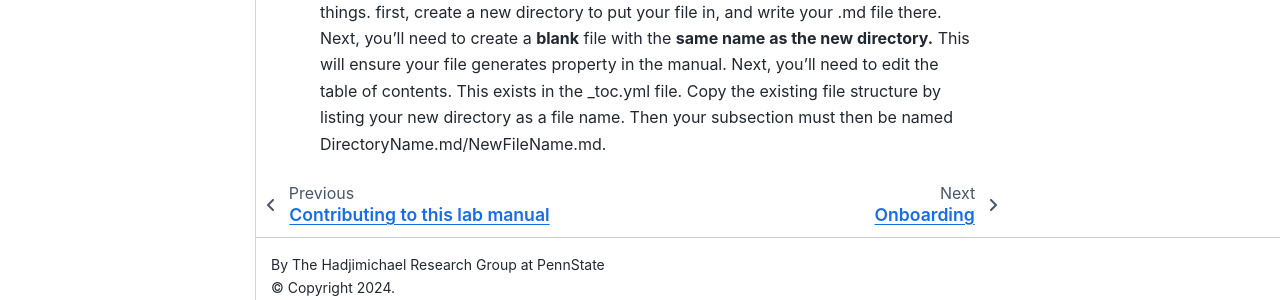
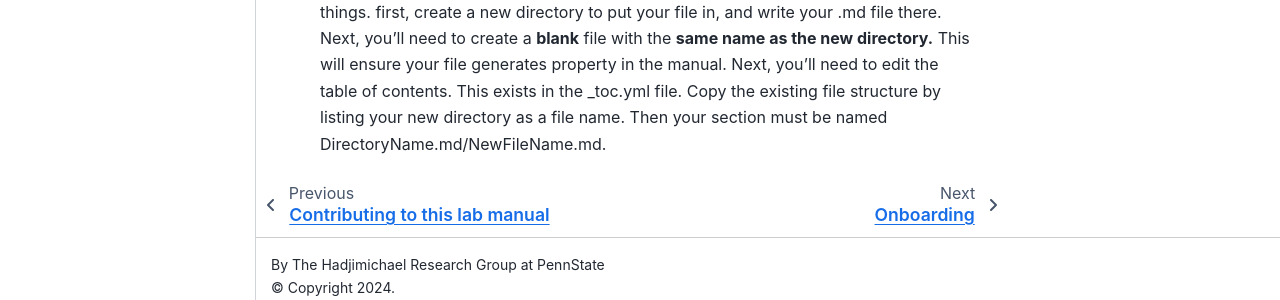
Before and after one commit to HadjimichaelResearchGroup/HadjimichaelResearchGroup.github.io, a Jupyter Book: the page built from docs/Contributing/Instructions.md, in a window 1280 px wide and 900 px high, scrolled down 992 px. Shown: the part 585-885 px from the top of the window. Built offline with Jupyter Book 1.0.4 settings and Sphinx 7.4.7 and the Sphinx Book theme 1.1.4, drawn with Linux system fonts in a browser that asks for light colours.

Commit message:
Update Instructions.md

```diff
--- a/docs/Contributing/Instructions.md
+++ b/docs/Contributing/Instructions.md
@@ -20,4 +20,4 @@ generator built around Markdown and Jupyter Notebooks.
 - We use GitHub Actions to automatically rebuild the Jupyter Book and redeploy the updated website to GitHub Pages each time a new commit is pushed to the main branch of the remote GitHub repo. The GitHub Action script is found at ``.github/workflows/deploy-book.yml``, along with several other scripts it deploys in the same directory.
 - **If your changes involved Jupyter Notebooks, you must include ``[ipynb]`` in the commit message**. This will trigger additional actions within the GitHub Action deployment script to install Python and R packages on the remote machine and rerun all Jupyter Notebooks. If you don't include ``[ipynb]`` in the commit message, the changes to any Jupyter Notebook-based pages will not be registered. This does not apply to Markdown-based pages, which should always be updated automatically regardless of commit message.
 - After pushing your change, **verify that the [GitHub Action](https://github.com/HadjimichaelResearchGroup/HadjimichaelResearchGroup.github.io/actions) completes with no errors,** and then **verify that your changes look correct and didn't break anything else on the [lab manual website](https://HadjimichaelResearchGroup.github.io/intro.html)**. If you refresh the website and don't see your new changes, you may need to clear your browser cache.
-- **If you are creating a new section in this lab manual,** you will need to complete three things. first, create a new directory to put your file in, and write your .md file there. Next, you'll need to create a **blank** file with the **same name as the new directory.** This will ensure your file generates property in the manual. Next, you'll need to edit the table of contents. This exists in the _toc.yml file. Copy the existing file structure by listing your new directory as a file name. Then your subsection must then be named DirectoryName.md/NewFileName.md.
+- **If you are creating a new section in this lab manual,** you will need to complete three things. first, create a new directory to put your file in, and write your .md file there. Next, you'll need to create a **blank** file with the **same name as the new directory.** This will ensure your file generates property in the manual. Next, you'll need to edit the table of contents. This exists in the _toc.yml file. Copy the existing file structure by listing your new directory as a file name. Then your section must be named DirectoryName.md/NewFileName.md.
```
